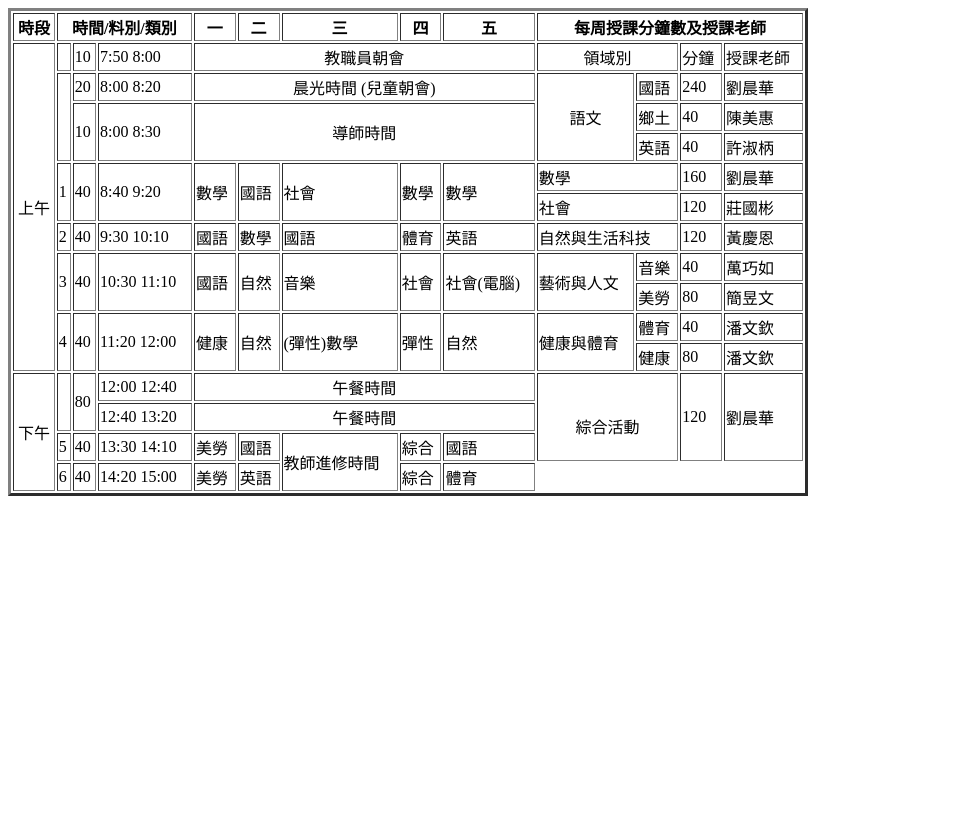
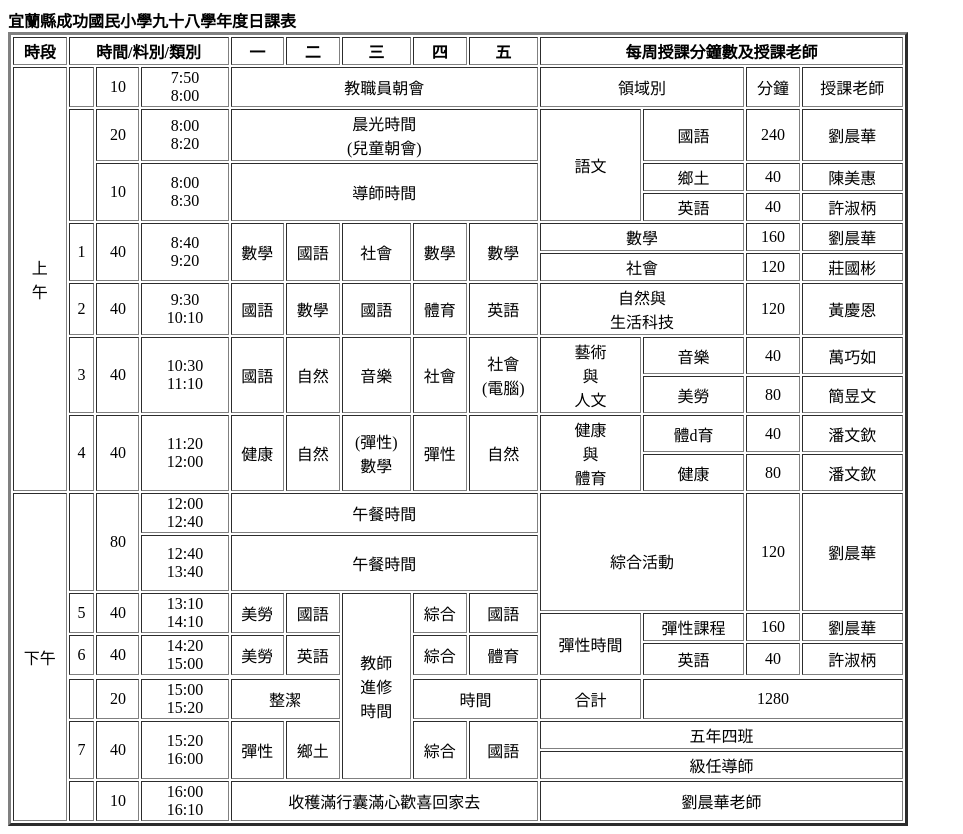
Before and after one commit to jeffry0857/github.io, a plain HTML site: page curriculum.html in a window 1280 px wide. Shown: the whole page, without its empty margins (0-963 px from the left). Before the commit the page ends 800 px from the top, so only its background shows below. Drawn offline with Linux system fonts and the light colour scheme.

Commit message:
finished

```diff
--- a/curriculum.html
+++ b/curriculum.html
@@ -6,8 +6,9 @@
     <meta name="viewport" content="width=device-width, initial-scale=1.0">
     <title>Document</title>
 </head>
-<table width="800" border="3">
-    <thead>
+<nav><b>宜蘭縣成功國民小學九十八學年度日課表</b></nav>
+<table width="900" border="3">
+    <thead align="center">
         <th>時段</th>
         <th colspan="3">時間/料別/類別</th>
         <th>一</th>
@@ -17,41 +18,31 @@
         <th>五</th>
         <th colspan="4">每周授課分鐘數及授課老師</th>
     </thead>
-    <tbody>
+    <tbody align="center">
         <tr>
-            <td rowspan="11" align="center">上午</td>
-            <td></td>
+            <td rowspan="11">上<br>午</td>
+            <td><br></td>
             <td>10</td>
-            <td>7:50
-                8:00
-            </td>
-            <td colspan="5" align="center">教職員朝會</td>
-            <td colspan="2" align="center">領域別</td>
+            <td>7:50<br>8:00</td>
+            <td colspan="5">教職員朝會</td>
+            <td colspan="2">領域別</td>
             <td>分鐘</td>
             <td>授課老師</td>
         </tr>
-
         <tr>
-            <td rowspan="3"></td>
+            <td rowspan="3"><br></td>
             <td>20</td>
-            <td>8:00
-                8:20
-            </td>
-            <td colspan="5" align="center">晨光時間
-                (兒童朝會)
-            </td>
-            <td rowspan="3" align="center">語文</td>
+            <td>8:00<br>8:20</td>
+            <td colspan="5">晨光時間<br>(兒童朝會)</td>
+            <td rowspan="3">語文</td>
             <td>國語</td>
             <td>240</td>
             <td>劉晨華</td>
         </tr>
-
         <tr>
             <td rowspan="2">10</td>
-            <td rowspan="2">8:00
-                8:30
-            </td>
-            <td colspan="5" rowspan="2" align="center">導師時間</td>
+            <td rowspan="2">8:00<br>8:30</td>
+            <td colspan="5" rowspan="2">導師時間</td>
             <td>鄉土</td>
             <td>40</td>
             <td>陳美惠</td>
@@ -61,13 +52,10 @@
             <td>40</td>
             <td>許淑柄</td>
         </tr>
-
         <tr>
             <td rowspan="2">1</td>
             <td rowspan="2">40</td>
-            <td rowspan="2">8:40
-                9:20
-            </td>
+            <td rowspan="2">8:40<br>9:20</td>
             <td rowspan="2">數學</td>
             <td rowspan="2">國語</td>
             <td rowspan="2">社會</td>
@@ -84,29 +72,26 @@
         <tr>
             <td>2</td>
             <td>40</td>
-            <td>9:30 10:10</td>
+            <td>9:30<br>10:10</td>
             <td>國語</td>
             <td>數學</td>
             <td>國語</td>
             <td>體育</td>
             <td>英語</td>
-            <td colspan="2">自然與生活科技</td>
+            <td colspan="2">自然與<br>生活科技</td>
             <td>120</td>
             <td>黃慶恩</td>
         </tr>
-
         <tr>
             <td rowspan="2">3</td>
             <td rowspan="2">40</td>
-            <td rowspan="2">10:30
-                11:10
-            </td>
+            <td rowspan="2">10:30<br>11:10</td>
             <td rowspan="2">國語</td>
             <td rowspan="2">自然</td>
             <td rowspan="2">音樂</td>
             <td rowspan="2">社會</td>
-            <td rowspan="2">社會(電腦)</td>
-            <td rowspan="2">藝術與人文</td>
+            <td rowspan="2">社會<br>(電腦)</td>
+            <td rowspan="2">藝術<br>與<br>人文</td>
             <td>音樂</td>
             <td>40</td>
             <td>萬巧如</td>
@@ -116,20 +101,18 @@
             <td>80</td>
             <td>簡昱文</td>
         </tr>
-
         <tr>
             <td rowspan="2">4</td>
             <td rowspan="2">40</td>
-            <td rowspan="2">11:20
-                12:00
+            <td rowspan="2">11:20<br>12:00
             </td>
             <td rowspan="2">健康</td>
             <td rowspan="2">自然</td>
-            <td rowspan="2">(彈性)數學</td>
+            <td rowspan="2">(彈性)<br>數學</td>
             <td rowspan="2">彈性</td>
             <td rowspan="2">自然</td>
-            <td rowspan="2">健康與體育</td>
-            <td>體育</td>
+            <td rowspan="2">健康<br>與<br>體育</td>
+            <td>體d育</td>
             <td>40</td>
             <td>潘文欽</td>
         </tr>
@@ -138,46 +121,91 @@
             <td>80</td>
             <td>潘文欽</td>
         </tr>
-    <tr>
-            <td rowspan="15" align="center">下午</td>
-            <td rowspan="2"></td>
-            <td rowspan="2">80</td>
-            <td rowspan="1">12:00 12:40</td>
-            <td colspan="5" rowspan="1" align="center">午餐時間</td>
-            <td colspan="2" rowspan="3" align="center"><br>綜合活動</td>
-            <td rowspan="3">120</td>
-            <td rowspan="3">劉晨華</td>
+        <tr>
+            <td rowspan="18">下午</td>
+            <td rowspan="6"></td>
+            <td rowspan="6">80</td>
+            <td rowspan="3">12:00<br>12:40</td>
+            <td rowspan="3" colspan="5">午餐時間</td>
+            <td rowspan="8" colspan="2"><br><br><br>綜合活動<br><br><br></td>
+            <td rowspan="8">120</td>
+            <td rowspan="8">劉晨華</td>
+        </tr>
+        <tr></tr>
+        <tr></tr>
+        <tr>
+            <td rowspan="3">12:40<br>13:40</td>
+            <td rowspan="3" colspan="5">午餐時間</td>
+        </tr>
+        <tr></tr>
+        <tr></tr>
+        <tr>
+            <td rowspan="3">5</td>
+            <td rowspan="3">40</td>
+            <td rowspan="3">13:10<br>14:10</td>
+            <td rowspan="3">美勞</td>
+            <td rowspan="3">國語</td>
+            <td rowspan="10">教師<br>進修<br>時間</td>
+            <td rowspan="3">綜合</td>
+            <td rowspan="3">國語</td>
+        </tr>
+        <tr></tr>
+        <tr>
+            <td rowspan="4">彈性時間</td>
+            <td rowspan="2">彈性課程</td>
+            <td rowspan="2">160</td>
+            <td rowspan="2">劉晨華</td>
+        </tr>
+        <tr>
+            <td rowspan="3">6</td>
+            <td rowspan="3">40</td>
+            <td rowspan="3">14:20<br>15:00</td>
+            <td rowspan="3">美勞</td>
+            <td rowspan="3">英語</td>
+            <td rowspan="3">綜合</td>
+            <td rowspan="3">體育</td>
+        </tr>
+        <tr>
+            <td rowspan="2">英語</td>
+            <td rowspan="2">40</td>
+            <td rowspan="2">許淑柄</td>
+        </tr>
+        <tr></tr>
+        <tr></tr>
+        <tr>
+            <td><br></td>
+            <td>20</td>
+            <td>15:00<br>15:20</td>
+            <td colspan="2">整潔</td>
+            <td colspan="2">時間</td>
+            <td>合計</td>
+            <td colspan="3">1280</td>
+        </tr>
+        <tr>
+            <td rowspan="2">7</td>
+            <td rowspan="2">40</td>
+            <td rowspan="2">15:20<br>16:00</td>
+            <td rowspan="2">彈性</td>
+            <td rowspan="2">鄉土</td>
+            <td rowspan="2">綜合</td>
+            <td rowspan="2">國語</td>
+            <td rowspan="1" colspan="4">五年四班</td>
+        </tr>
+        <tr>
+            <td rowspan="1" colspan="4">級任導師</td>
+        </tr>
+        <tr>
+            <td rowspan="2"><br></td>
+            <td rowspan="2">10</td>
+            <td rowspan="2">16:00<br>16:10</td>
+            <td colspan="5">收穫滿行囊滿心歡喜回家去</td>
+            <td colspan="4">劉晨華老師</td>
         </tr>
 
-        <tr>
-            <td rowspan="1">12:40 13:20</td>
-            <td rowspan="1" colspan="5" align="center">午餐時間</td>
-        </tr>
 
-         <tr>
-            <td rowspan="1">5</td>
-            <td rowspan="1">40</td>
-            <td rowspan="1">13:30
-                14:10
-            </td>
-            <td rowspan="1">美勞</td>
-            <td rowspan="1">國語</td>
-            <td rowspan="8">教師進修時間</td>
-            <td rowspan="1">綜合</td>
-            <td rowspan="1">國語</td>
-        </tr>
 
-<tr>
-            <td rowspan="1">6</td>
-            <td rowspan="1">40</td>
-            <td rowspan="1">14:20
-                15:00
-            </td>
-            <td rowspan="1">美勞</td>
-            <td rowspan="1">英語</td>
-            <td rowspan="1">綜合</td>
-            <td rowspan="1">體育</td>
-        </tr>
+
+
 
 </body>
 </html>
```
Also changed, not shown: index.html (+1 -0 lines).
